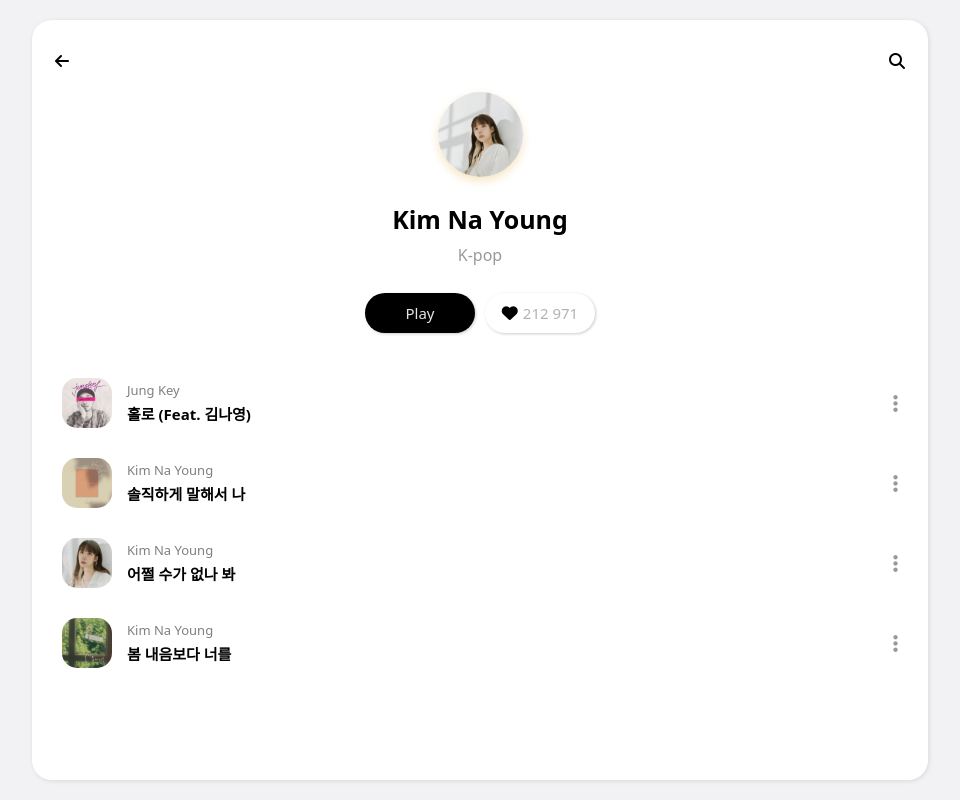
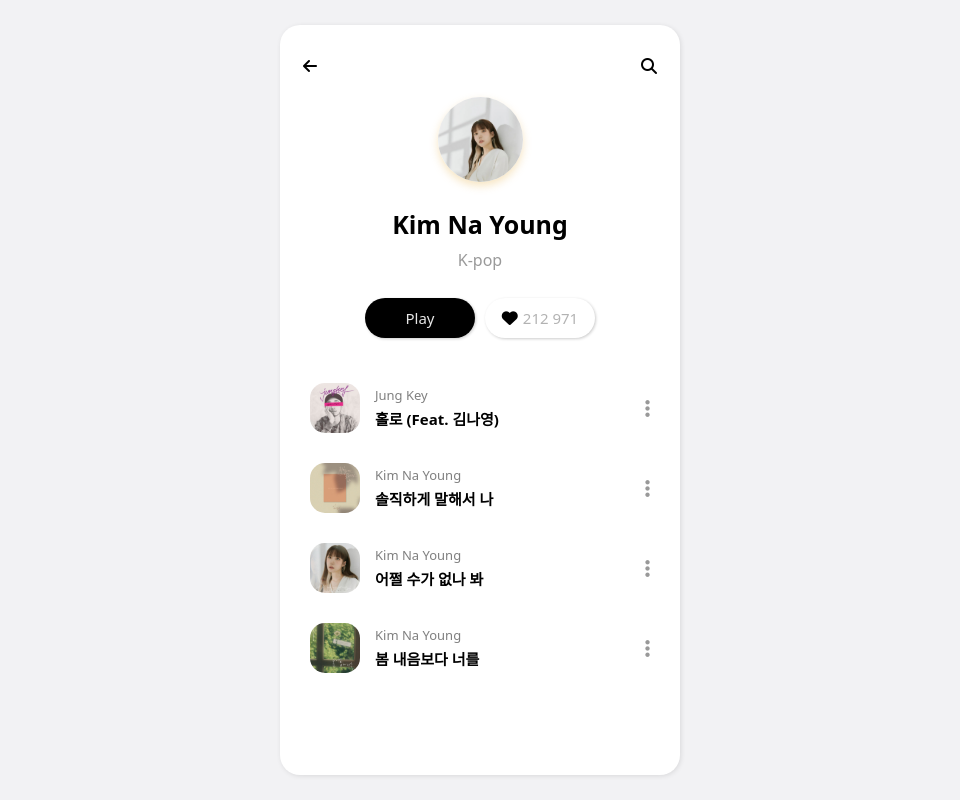
Before and after one commit to TheoLee021/HTML-CSS, a plain HTML site: page playlist/index.html in a window 1280 px wide. Shown: the whole page, without its empty margins (160-1120 px from the left). Drawn offline with Linux system fonts and the light colour scheme.

Commit message:
Edit height and width
Change to fixed height and width

```diff
--- a/playlist/css/styles.css
+++ b/playlist/css/styles.css
@@ -19,8 +19,8 @@ html {
 body {
     font-family: system-ui, -apple-system, BlinkMacSystemFont, 'Segoe UI', Roboto, Oxygen, Ubuntu, Cantarell, 'Open Sans', 'Helvetica Neue', sans-serif;
     background-color: white;
-    height: 95%;
-    width: 70%;
+    height: 750px;
+    width: 400px;
     border-radius: 20px;
     box-shadow: 1px 1px 5px rgba(0, 0, 0, 0.1);
 }
--- a/playlist/index.html
+++ b/playlist/index.html
@@ -4,7 +4,7 @@
     <link rel="stylesheet" href="css/styles.css">
     <meta charset="UTF-8">
     <meta name="viewport" content="width=device-width, initial-scale=1.0">
-    <title>Challenge - Playlist</title>
+    <title>Playlist</title>
 </head>
 <body>
     <header class="screen-header">
```
